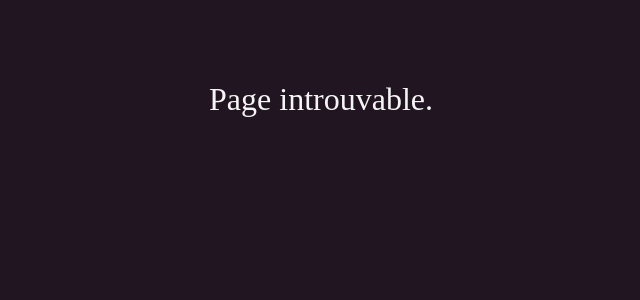
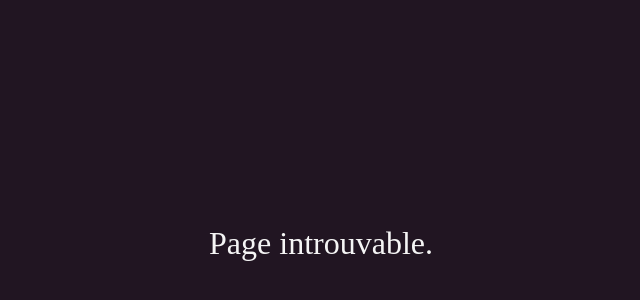
Before and after one commit to tonyfalcondevweb/way, a React (Vite) app: page /1 in a window 1280 px wide. Shown: the part 176-476 px from the top of the page, without its empty margins (319-959 px from the left). Built offline with nearby package versions, Linux system fonts and the light colour scheme; a web font is replaced by a local one.

Commit message:
api vercel

```diff
--- a/src/App.css
+++ b/src/App.css
@@ -1,3 +1,8 @@
+html {
+  height: fill-available;
+  height: -webkit-fill-available;
+}
+
 :root {
     --shadow-color: 296deg 38% 2%;
     --shadow-elevation-low:
@@ -30,7 +35,3 @@ body{
     height: 100vh;
     background-color: #211522;
 }
-
-.container-app{
-
-}
--- a/src/NotFound/NotFound.css
+++ b/src/NotFound/NotFound.css
@@ -1,5 +1,5 @@
 .container-notFound{
-    padding-top: 20%;
+    padding-top: 25rem;
     width: 100%;
     text-align: center;
 }
```
Also changed, not shown: vercel.json.
